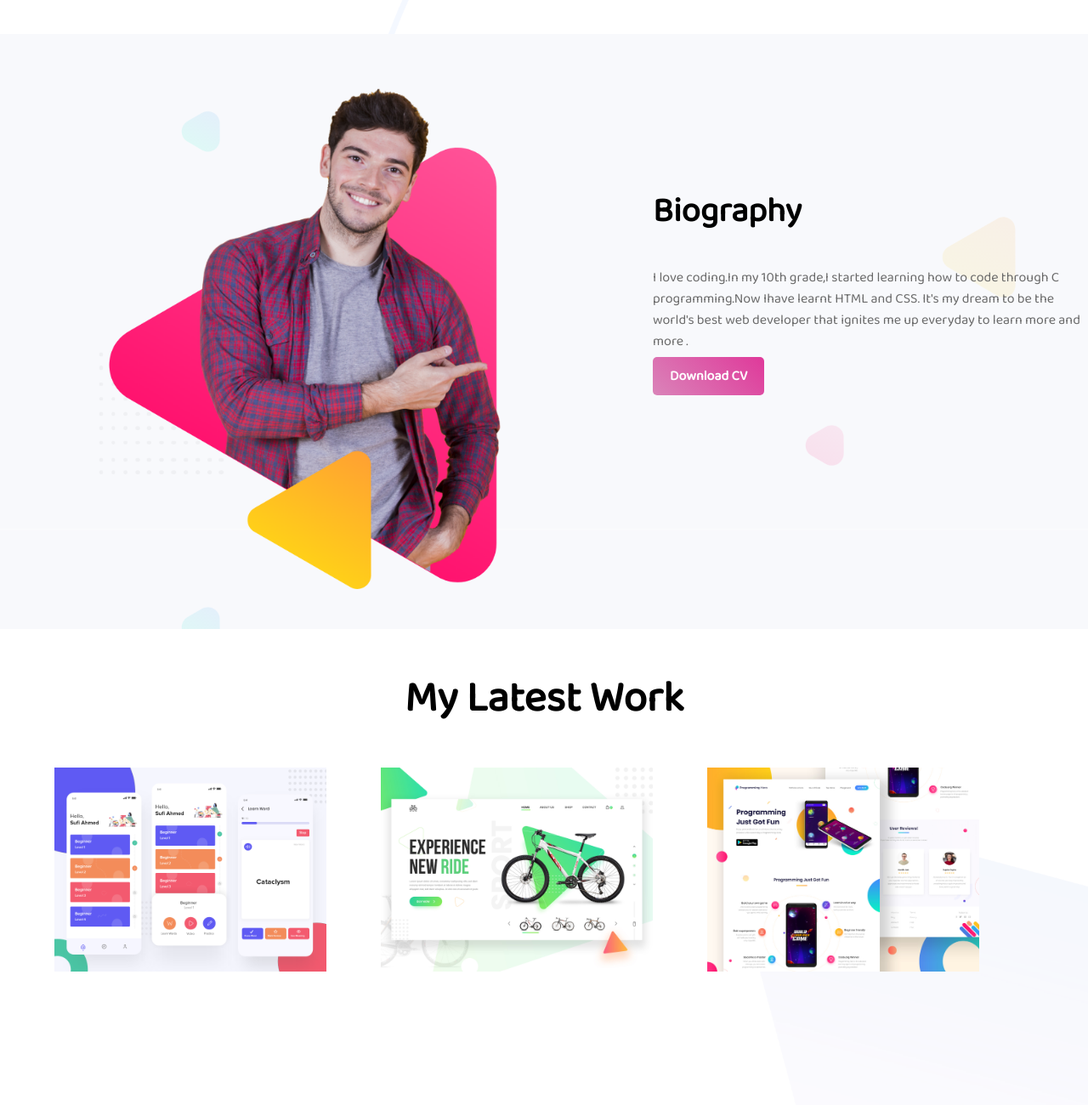
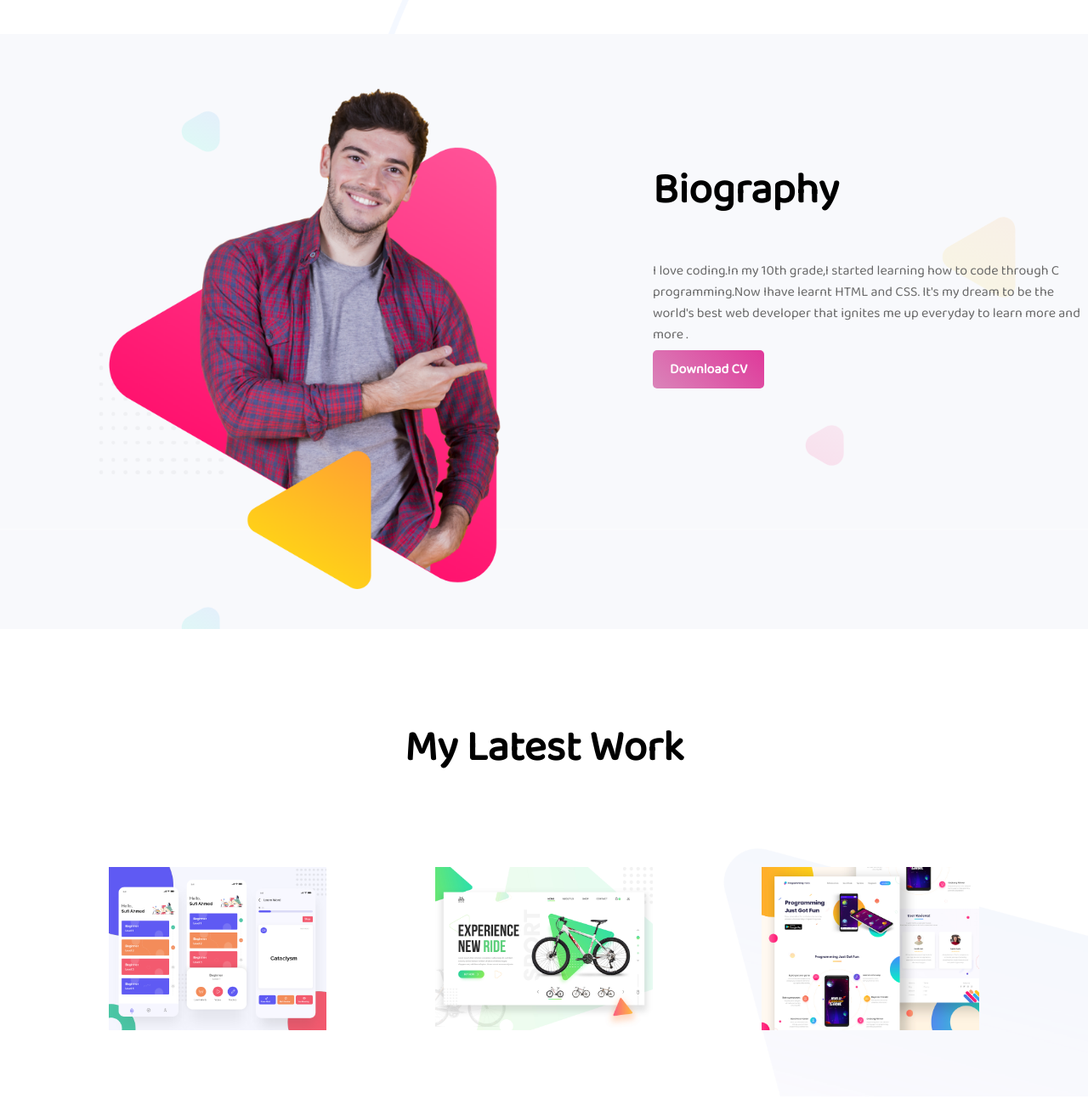
Before and after one commit to sadia-alam/personal-website, a plain HTML site: page index.html in a window 1280 px wide. Shown: the part 660-1960 px from the top of the page at 85% size. Drawn offline with Linux system fonts and the light colour scheme.

Commit message:
everything done

```diff
--- a/index.html
+++ b/index.html
@@ -1,60 +1,102 @@
 <!DOCTYPE html>
 <html lang="en">
+
+
 <head>
+
     <meta charset="UTF-8">
     <meta name="viewport" content="width=device-width, initial-scale=1.0">
+
     <title>Sadia's personal website</title>
+
     <link rel="stylesheet" href="style.css">
     <link href="https://fonts.googleapis.com/css?family=Baloo+2&display=swap" rel="stylesheet">
+
 </head>
+
+
 <body>
 
+
     <section class="header">
+
         <div class="half-width">
+
             <h2>Hello I'm</h2>
             <h1><span class="highlight">Sadia  Alam</span></h1>
+
             <p>I love coding.In my 10th grade,I started learning how to code through C programming.Now Ihave learnt HTML and CSS. It's my dream to be the world's best web developer that ignites me up everyday to learn more and more.</p>
+
             <a class="link-button" target="_blank" href="https://www.facebook.com/profile.php?id=100042478042381">HIRE ME</a>
+
         </div>
 
         <div class="half-width">
             <img src="images/peter.png">
         </div>
+
     </section>
 
+
     <section class="biography-area">
+
         <div class="half-width">
             <img src="images/peter_dream.png">
         </div>
 
         <div class="half-width">
-            <h2 id="word">Biography</h2>
+
+            <h1 id="word">Biography</h1>
+
             <p>I love coding.In my 10th grade,I started learning how to code through C programming.Now Ihave learnt HTML and CSS. It's my dream to be the world's best web developer that ignites me up everyday to learn more and more .</p>
-            <a class="link-button" href="www.google.com" target="_blank">Download CV</a>
+
+            <a class="link-button" href="#" target="_blank">Download CV</a>
+
         </div>
+
     </section>
 
+
     <section class="latest-work">
+
         <h1 id="heading1">My Latest Work</h1>
+
         <div class="latest-work-image">
             <img src="images/latest-work/work-1.png">
         </div>
+
         <div class="latest-work-image">
             <img src="images/latest-work/work-2.jpg">
         </div>
+
         <div class="latest-work-image">
             <img src="images/latest-work/work-3.jpg">
         </div>
+
     </section>
+
+
     <section class="footer-area">
+
         <h1>What Clients Say</h1>
         <h2 >Bruce Moccy</h2>
         <h3>Founder & CEO , Alies</h3>
+
         <p class="text">"As Sadia's mentor, I would like to say that she learns anything very fast.<br>She is a dedicated and creative to her work."</p>
-        <div class="message-box">For any query , leave a message in the<br><a class="email-link" href="#"target="_blank" >2000.aidas@gmail.com</a></div>
+
+        <div class="message-box">
+            For any query , leave a message in the<br>
+            <a class="email-link" href="#"target="_blank" >2000.aidas@gmail.com</a>
+        </div>
+
     </section>
+
+
     <footer>
         <p>SADIA ALAM. &copy;  2021, All rights reserved</p>
     </footer>
+
 </body>
+
+
 </html>
--- a/style.css
+++ b/style.css
@@ -46,19 +46,26 @@ section{
     background-size: 100%;
 }
 #word{
-    padding-top:80px;
+    margin-top: 80px;
+    font-weight:700;
 }
 #heading1{
     text-align:center;
+    margin:100px 80px;
 }
 .latest-work{
     background-image: url("images/latest-work-bg.png");
     background-size: 100%;
+    margin-top: 100px;
+    height: 400px;
+    padding-bottom: 50px;
 }
 .latest-work-image img{
-    width:25%;
+    width:20%;
     float:left;
     padding-left:5%;
+    margin-left:5%;
+
 }
 .footer-area{
     background-image: url("images/footer-bg.png");
```
